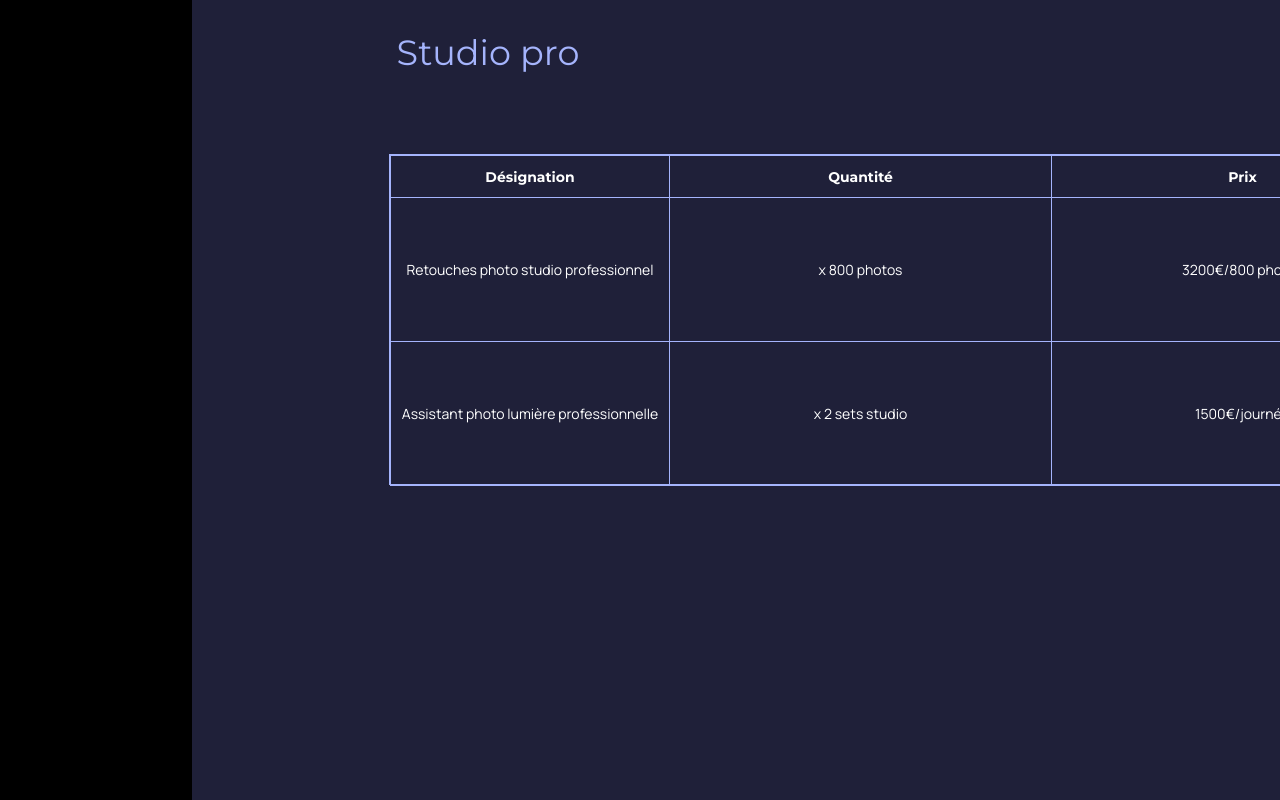
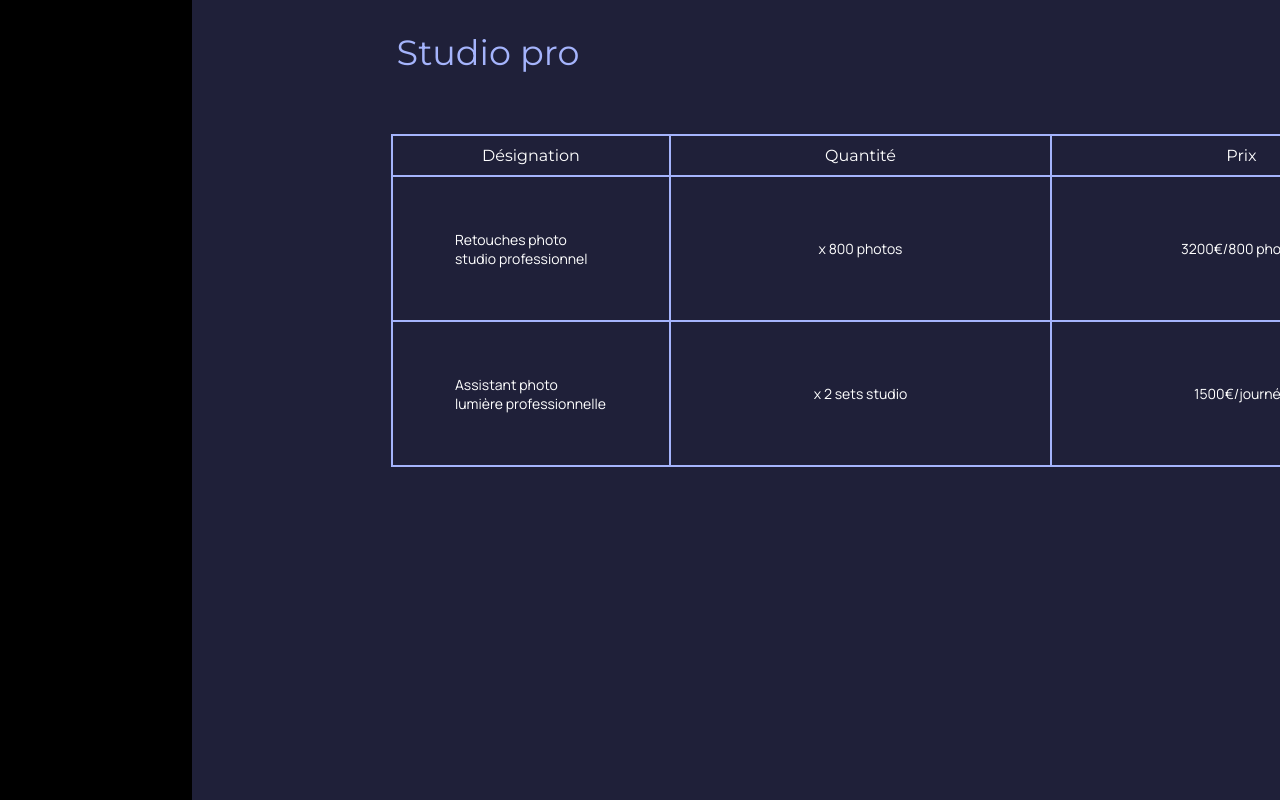
Before and after one commit to Wtfluna/robbie-lens-photography, a plain HTML site: page src/prices.html in a window 1280 px wide. Shown: the part 800-1600 px from the top of the page. Drawn offline with Linux system fonts and the light colour scheme.

Commit message:
add Readme

```diff
--- a/src/prices.html
+++ b/src/prices.html
@@ -74,24 +74,18 @@
       <h2>Studio pro</h2>
     </div>
     <section class="prices-studio">
-      <div>
-        <table class="prices-studio__table">
-          <tr>
-            <th class="col-1">Désignation</th>
-            <th class="col-2">Quantité</th>
-            <th class="col-3">Prix</th>
-          </tr>
-          <tr>
-            <td>Retouches photo studio professionnel</td>
-            <td>x 800 photos</td>
-            <td>3200&euro;/800 photos</td>
-          </tr>
-          <tr>
-            <td>Assistant photo lumière professionnelle</td>
-            <td>x 2 sets studio</td>
-            <td>1500&euro;/journée</td>
-          </tr>
-        </table>
+      <div class="prices-studio__table">
+        <h5 class="header-col-1">Désignation</h5>
+        <h5 class="header-col-2">Quantité</h5>
+        <h5 class="header-col-3">Prix</h5>
+
+        <div class="col-1">Retouches photo studio professionnel</div>
+        <div class="col-2">x 800 photos</div>
+        <div class="col-3">3200&euro;/800 photos</div>
+
+        <div class="col-1">Assistant photo lumière professionnelle</div>
+        <div class="col-2">x 2 sets studio</div>
+        <div class="col-3">1500&euro;/journée</div>
       </div>
     </section>
   </body>
--- a/src/styles/pages/prices/_prices-studio.scss
+++ b/src/styles/pages/prices/_prices-studio.scss
@@ -21,43 +21,40 @@
 
 .prices-studio {
   height: 705px;
-  padding: 20px;
   display: flex;
   justify-content: center;
   background-color: variables.$primary-color;
 
   &__table {
-    width: 100%;
     height: 331px;
-    display: flex;
-    justify-content: center;
-    font-family: variables.$paragraph-font;
-    font-size: 14px;
+    display: grid;
+    grid-template-columns: 278px 381px 381px;
+    grid-template-rows: 41px 145px 145px;
     color: variables.$white;
     border: 1px solid variables.$secondary-color;
-    border-collapse: collapse;
 
-    th {
+    .header-col-1,
+    .header-col-2,
+    .header-col-3 {
+      display: flex;
+      justify-content: center;
+      align-items: center;
       font-family: variables.$heading-font;
-      background-color: variables.$primary-color;
+      font-weight: 400;
+      font-size: variables.$bs-H5;
       border: 1px solid variables.$secondary-color;
     }
 
-    .col-1 {
-      width: 278px;
-      height: 41px;
-    }
-
+    .col-1,
     .col-2,
     .col-3 {
-      width: 381px;
-    }
-
-    td {
-      height: 143px;
-      text-align: center;
+      padding: 0 62px;
+      display: flex;
+      justify-content: center;
+      align-items: center;
+      font-family: variables.$paragraph-font;
+      font-size: 14px;
       border: 1px solid variables.$secondary-color;
-      border-collapse: collapse;
     }
   }
 }
```
Also changed, not shown: README.md, src/style.css, 1 other file.
